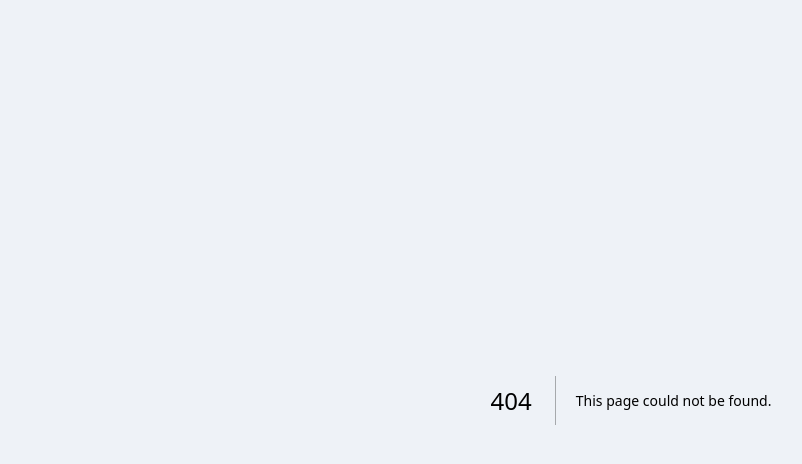
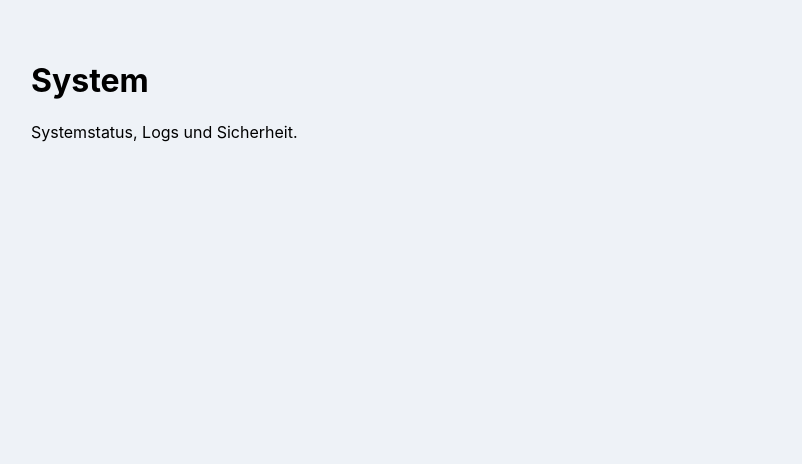
Before and after one commit to jobflow-app/jobflow-app, a Next.js app: page /admin/system in a window 1280 px wide. Before the commit this address had no page. Shown: the top 464 px of the page, without its empty margins (9-811 px from the left). Built offline with nearby package versions, Linux system fonts and the light colour scheme.

Commit message:
Create page.jsx

```diff
--- /dev/null
+++ b/app/admin/system/page.jsx
@@ -0,0 +1,8 @@
+export default function AdminSystemPage() {
+  return (
+    <main style={{ padding: 40 }}>
+      <h1>System</h1>
+      <p>Systemstatus, Logs und Sicherheit.</p>
+    </main>
+  )
+}
```
